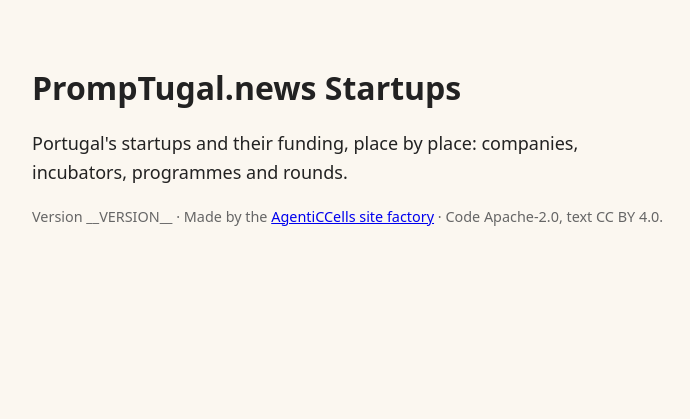
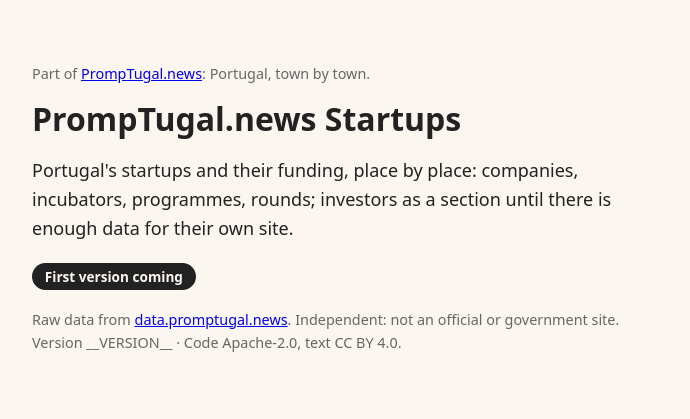
Before and after one commit to PrompTugal/PrompTugal__News__Startups, a plain HTML site: page src/index.html in a window 1280 px wide. Shown: the whole page, without its empty margins (288-978 px from the left). Drawn offline with Linux system fonts and the light colour scheme.

Commit message:
Placeholder, README, licences, CNAME and .gitignore
At Dinis's word (2026-11-17 ~19:00 UTC): a placeholder page (name, focus,
"first version coming"), a README with the name, domain and focus,
LICENSE-TEXT (CC BY 4.0) beside LICENSE (Apache-2.0), src/CNAME, and
.credentials/ and .sg-send/ ignored. main is created from this commit.

Co-Authored-By: Claude Opus 5.5 <noreply@anthropic.com>
Claude-Session: https://claude.ai/code/session_018yvwtNtj31quYqCxxywEUo
Agent: cells@AgentiCCells.dinis

```diff
--- a/src/index.html
+++ b/src/index.html
@@ -3,15 +3,18 @@
 <head>
 <meta charset="utf-8">
 <meta name="viewport" content="width=device-width,initial-scale=1">
-<title>PrompTugal.news Startups</title>
-<meta name="description" content="Portugal's startups and their funding, place by place: companies, incubators, programmes and rounds.">
-<style>body{margin:0;font:18px/1.6 system-ui,-apple-system,"Segoe UI",sans-serif;background:#fbf7f0;color:#222}main{max-width:40rem;margin:0 auto;padding:3rem 1rem}h1{font-size:2rem;line-height:1.2}.muted{color:#666;font-size:.9rem}@media(prefers-color-scheme:dark){body{background:#17140f;color:#eee}.muted{color:#aaa}}</style>
+<title>PrompTugal.news Startups: first version coming</title>
+<meta name="description" content="Portugal&#x27;s startups and their funding, place by place: companies, incubators, programmes and rounds.">
+<link rel="canonical" href="https://startups.promptugal.news/">
+<style>body{margin:0;font:18px/1.6 system-ui,-apple-system,"Segoe UI",sans-serif;background:#fbf7f0;color:#222}main{max-width:40rem;margin:0 auto;padding:3rem 1rem}h1{font-size:2rem;line-height:1.2;margin:0 0 .3rem}.tag{display:inline-block;background:#222;color:#fbf7f0;border-radius:2rem;padding:.15rem .8rem;font-size:.85rem;font-weight:600}.muted{color:#666;font-size:.9rem}@media(prefers-color-scheme:dark){body{background:#17140f;color:#eee}.tag{background:#eee;color:#17140f}.muted{color:#aaa}}</style>
 </head>
 <body>
 <main>
+<p class="muted">Part of <a href="https://promptugal.news/">PrompTugal.news</a>: Portugal, town by town.</p>
 <h1>PrompTugal.news Startups</h1>
-<p>Portugal's startups and their funding, place by place: companies, incubators, programmes and rounds.</p>
-<p class="muted">Version __VERSION__ · Made by the <a href="https://github.com/AgentiCCells/AgentiCCells__Site__Factory">AgentiCCells site factory</a> · Code Apache-2.0, text CC BY 4.0.</p>
+<p>Portugal&#x27;s startups and their funding, place by place: companies, incubators, programmes, rounds; investors as a section until there is enough data for their own site.</p>
+<p><span class="tag">First version coming</span></p>
+<p class="muted">Raw data from <a href="https://data.promptugal.news/">data.promptugal.news</a>. Independent: not an official or government site. Version __VERSION__ · Code Apache-2.0, text CC BY 4.0.</p>
 </main>
 </body>
 </html>
```
Also changed, not shown: 5 other files.
